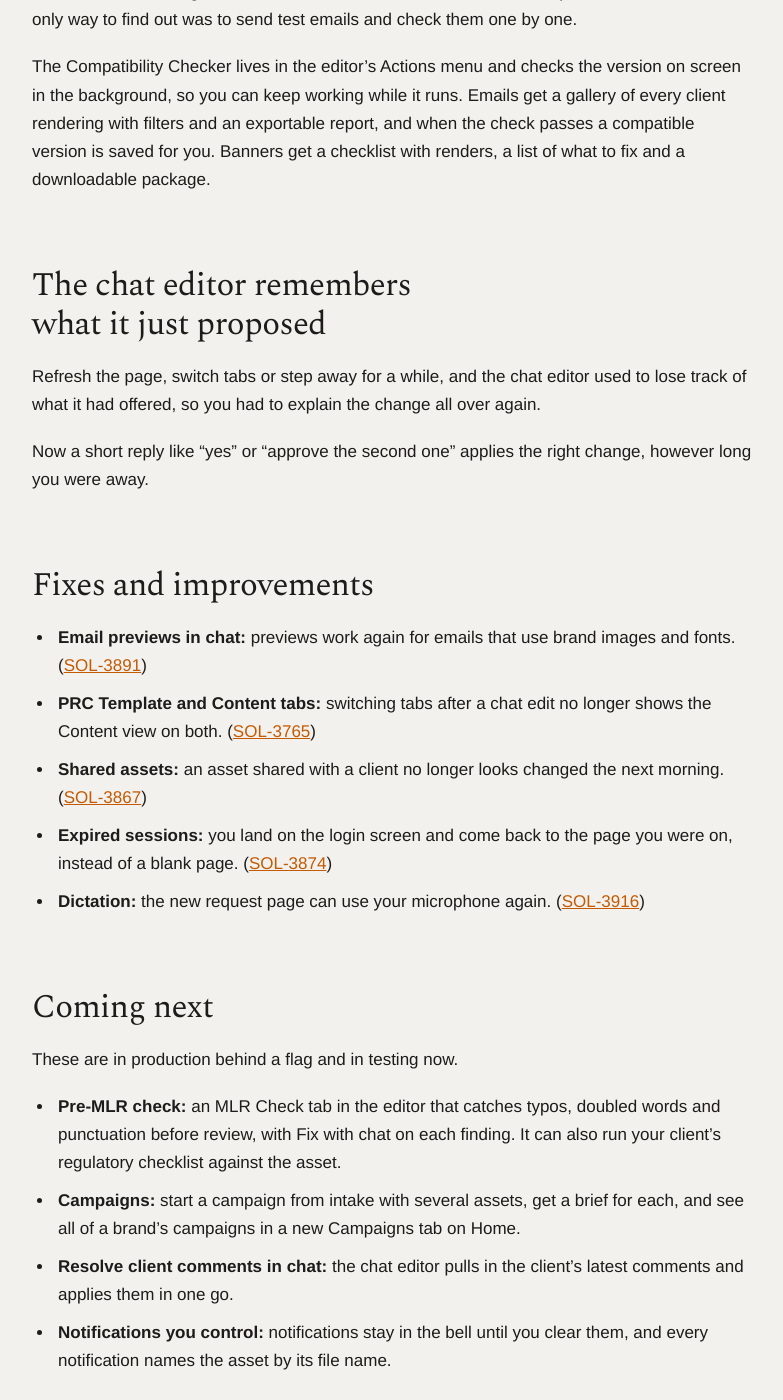
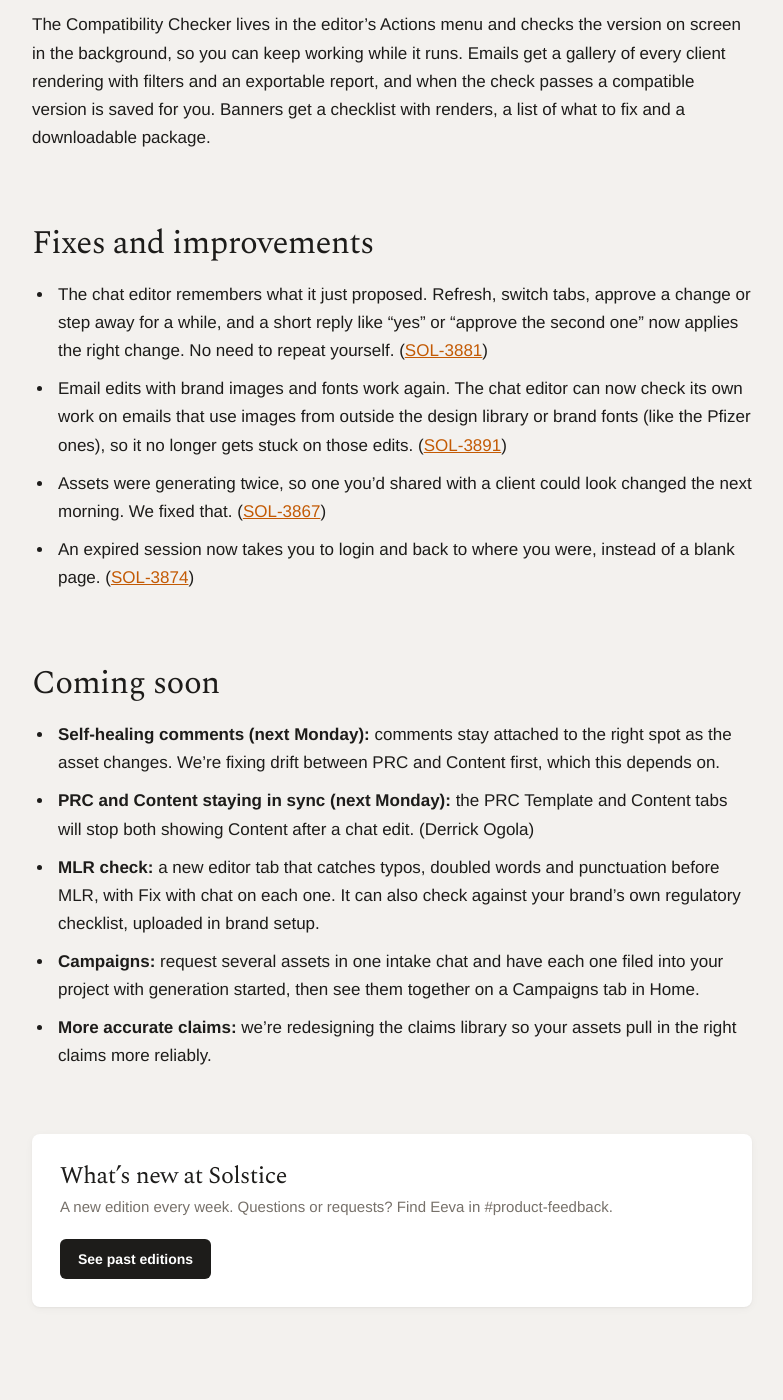
Before and after one commit to eeva-ff/solstice-newsletter, a Jekyll site: the page built from _posts/2026-10-30-whats-new.md, in a window 1280 px wide and 1400 px high, scrolled down 997 px. Shown: the whole window, without its empty margins (248-1031 px from the left). Built offline with Jekyll 4.4.1, drawn with Linux system fonts in a browser that asks for light colours; a style sheet for code colours, icons or effects is not loaded; some of the changed text lies outside the part shown.

Commit message:
Oct 30 issue: Eeva's copy
Co-Authored-By: Claude Opus 5.5 <noreply@anthropic.com>

```diff
--- a/_posts/2026-10-30-whats-new.md
+++ b/_posts/2026-10-30-whats-new.md
@@ -3,7 +3,7 @@ layout: issue
 title: "What's New at Solstice: Oct 30"
 tag: Product
 author: Eeva Foo
-summary: Compatibility Checker, a chat editor that remembers, and pre-MLR checks on the way.
+summary: Compatibility Checker for emails and banners, a chat editor that remembers, and MLR checks on the way.
 intro: "Welcome to the first weekly edition of *What’s New at Solstice*: what shipped this week, and what’s coming next."
 ---
 
@@ -13,25 +13,17 @@ An email that looks right in the editor can still break in Outlook or on a phone
 
 The Compatibility Checker lives in the editor’s Actions menu and checks the version on screen in the background, so you can keep working while it runs. Emails get a gallery of every client rendering with filters and an exportable report, and when the check passes a compatible version is saved for you. Banners get a checklist with renders, a list of what to fix and a downloadable package.
 
-## The chat editor remembers what it just proposed
-
-Refresh the page, switch tabs or step away for a while, and the chat editor used to lose track of what it had offered, so you had to explain the change all over again.
-
-Now a short reply like “yes” or “approve the second one” applies the right change, however long you were away.
-
 ## Fixes and improvements
 
-- **Email previews in chat:** previews work again for emails that use brand images and fonts. ([SOL-3891](https://linear.app/solsticehealth/issue/SOL-3891))
-- **PRC Template and Content tabs:** switching tabs after a chat edit no longer shows the Content view on both. ([SOL-3765](https://linear.app/solsticehealth/issue/SOL-3765))
-- **Shared assets:** an asset shared with a client no longer looks changed the next morning. ([SOL-3867](https://linear.app/solsticehealth/issue/SOL-3867))
-- **Expired sessions:** you land on the login screen and come back to the page you were on, instead of a blank page. ([SOL-3874](https://linear.app/solsticehealth/issue/SOL-3874))
-- **Dictation:** the new request page can use your microphone again. ([SOL-3916](https://linear.app/solsticehealth/issue/SOL-3916))
+- The chat editor remembers what it just proposed. Refresh, switch tabs, approve a change or step away for a while, and a short reply like “yes” or “approve the second one” now applies the right change. No need to repeat yourself. ([SOL-3881](https://linear.app/solsticehealth/issue/SOL-3881))
+- Email edits with brand images and fonts work again. The chat editor can now check its own work on emails that use images from outside the design library or brand fonts (like the Pfizer ones), so it no longer gets stuck on those edits. ([SOL-3891](https://linear.app/solsticehealth/issue/SOL-3891))
+- Assets were generating twice, so one you’d shared with a client could look changed the next morning. We fixed that. ([SOL-3867](https://linear.app/solsticehealth/issue/SOL-3867))
+- An expired session now takes you to login and back to where you were, instead of a blank page. ([SOL-3874](https://linear.app/solsticehealth/issue/SOL-3874))
 
-## Coming next
+## Coming soon
 
-These are in production behind a flag and in testing now.
-
-- **Pre-MLR check:** an MLR Check tab in the editor that catches typos, doubled words and punctuation before review, with Fix with chat on each finding. It can also run your client’s regulatory checklist against the asset.
-- **Campaigns:** start a campaign from intake with several assets, get a brief for each, and see all of a brand’s campaigns in a new Campaigns tab on Home.
-- **Resolve client comments in chat:** the chat editor pulls in the client’s latest comments and applies them in one go.
-- **Notifications you control:** notifications stay in the bell until you clear them, and every notification names the asset by its file name.
+- **Self-healing comments (next Monday):** comments stay attached to the right spot as the asset changes. We’re fixing drift between PRC and Content first, which this depends on.
+- **PRC and Content staying in sync (next Monday):** the PRC Template and Content tabs will stop both showing Content after a chat edit. (Derrick Ogola)
+- **MLR check:** a new editor tab that catches typos, doubled words and punctuation before MLR, with Fix with chat on each one. It can also check against your brand’s own regulatory checklist, uploaded in brand setup.
+- **Campaigns:** request several assets in one intake chat and have each one filed into your project with generation started, then see them together on a Campaigns tab in Home.
+- **More accurate claims:** we’re redesigning the claims library so your assets pull in the right claims more reliably.
```
